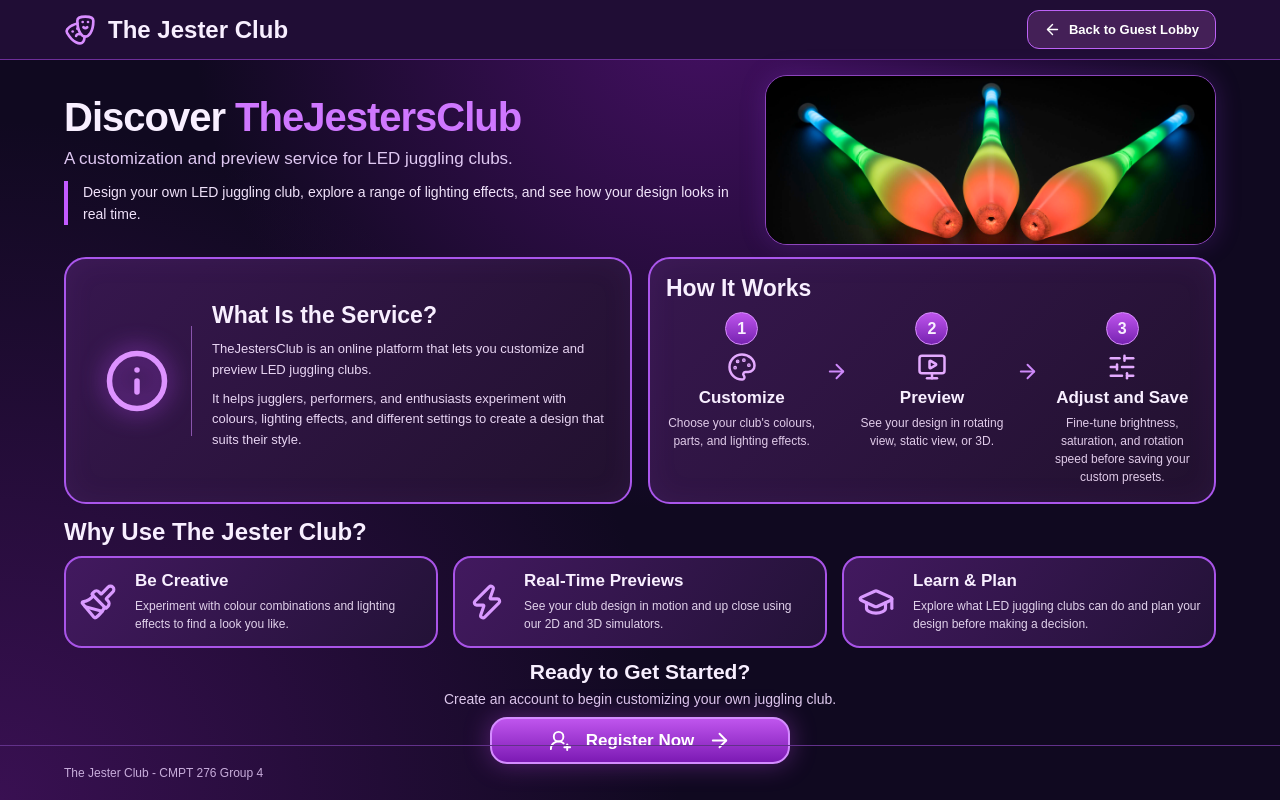
After one commit to Morgan-pinkshirt/cmpt276-group4-jugglingclub, a Spring Boot app: page /our-service in a window 1280 px wide. The commit adds this page. Run offline with Spring Boot 4, Linux system fonts and the light colour scheme; some libraries are stand-ins or nearby versions.

Commit message:
Add "our service" page as a feature for guest lobby

```diff
--- /dev/null
+++ b/src/main/java/com/cmpt276/jugglingclub/controllers/OurServiceController.java
@@ -0,0 +1,12 @@
+package com.cmpt276.jugglingclub.controllers;
+
+import org.springframework.stereotype.Controller;
+import org.springframework.web.bind.annotation.GetMapping;
+
+@Controller
+public class OurServiceController {
+    @GetMapping("/our-service")
+    public String ourService() {
+        return "roles/our-service";
+    }
+}
--- a/src/main/resources/application.properties
+++ b/src/main/resources/application.properties
@@ -15,3 +15,4 @@ spring.session.jdbc.initialize-schema=always
 spring.thymeleaf.check-template-location=false
 spring.jpa.open-in-view=false
 spring.main.lazy-initialization=true
+spring.thymeleaf.cache=false
--- /dev/null
+++ b/src/main/resources/static/css/our-service.css
@@ -0,0 +1,394 @@
+body.guest-page .service-lobby-card {
+    border-color: #aa5dea;
+    background: linear-gradient(145deg, #42205e, #211232);
+    box-shadow: 0 0 24px #8e37cc30;
+    color: white;
+}
+
+body.guest-page .service-card-image {
+    border: 1px solid #9551c7;
+    background: #1b102e;
+}
+
+body.guest-page .service-card-image img {
+    object-fit: cover;
+}
+
+body.guest-page .service-lobby-card h2 {
+    color: white;
+}
+
+body.guest-page .service-lobby-card p {
+    color: #e0cceb;
+}
+
+.service-card-features {
+    display: flex;
+    justify-content: center;
+    flex-wrap: wrap;
+    gap: 8px;
+    width: 100%;
+}
+
+.service-card-features span {
+    display: inline-flex;
+    align-items: center;
+    gap: 5px;
+    padding: 7px 9px;
+    border: 1px solid #9558ce;
+    border-radius: 9px;
+    background: #4a2b67;
+    color: #f4eaff;
+    font-size: 11px;
+    font-weight: 600;
+}
+
+.service-card-features svg {
+    width: 14px;
+    height: 14px;
+}
+
+body.guest-page .lobby-card .service-card-button {
+    gap: 8px;
+    background: linear-gradient(#a746e6, #7221b0);
+    border-color: #d18bff;
+    color: white;
+}
+
+.service-card-button svg {
+    width: 16px;
+    height: 16px;
+}
+
+body.guest-page .lobby-card .service-card-button:hover,
+.register-button:hover {
+    filter: brightness(1.13);
+}
+
+body.service-page {
+    height: 100vh;
+    min-height: 100vh;
+    margin: 0;
+    display: flex;
+    flex-direction: column;
+    color: #f8efff;
+    font-family: Arial, Helvetica, sans-serif;
+    background:
+        radial-gradient(circle at 55% 0%, #451064, transparent 48%),
+        radial-gradient(circle at 0% 100%, #391052, transparent 45%),
+        #100920;
+}
+
+.service-page *,
+.service-page *::before,
+.service-page *::after {
+    box-sizing: border-box;
+}
+
+.service-page a {
+    text-decoration: none;
+}
+
+.service-header,
+.service-footer {
+    display: flex;
+    justify-content: space-between;
+    align-items: center;
+    flex-shrink: 0;
+    gap: 12px;
+}
+
+.service-header {
+    padding: 10px 5%;
+    border-bottom: 1px solid #6e2e9a;
+    background: #200d35;
+}
+
+.service-brand {
+    display: flex;
+    align-items: center;
+    gap: 12px;
+    font-size: 24px;
+    font-weight: bold;
+}
+
+.service-brand svg {
+    width: 32px;
+    height: 32px;
+    color: #d88dff;
+}
+
+.service-back,
+.register-button {
+    display: inline-flex;
+    align-items: center;
+    justify-content: center;
+    color: white;
+    font-weight: bold;
+}
+
+.service-back {
+    gap: 8px;
+    padding: 10px 16px;
+    border: 1px solid #bd62f7;
+    border-radius: 12px;
+    background: #442057;
+    font-size: 13px;
+}
+
+.service-back:hover {
+    background: #68318a;
+}
+
+.service-back svg {
+    width: 17px;
+    height: 17px;
+}
+
+.service-footer {
+    text-align: center;
+    padding: 8px 5%;
+    border-top: 1px solid #62318a;
+    color: #c8addb;
+    font-size: 12px;
+}
+
+.service-main {
+    width: 90%;
+    max-width: 1450px;
+    margin: 0 auto;
+    padding: 15px 0;
+    flex: 1;
+    min-height: 0;
+    display: flex;
+    flex-direction: column;
+    justify-content: space-evenly;
+}
+
+.service-hero {
+    display: grid;
+    grid-template-columns: 1.2fr 0.8fr;
+    align-items: center;
+    gap: 25px;
+    margin-bottom: 12px;
+}
+
+.service-hero h1 {
+    margin: 0 0 10px;
+    font-size: 40px;
+    line-height: 1.1;
+    letter-spacing: -1px;
+}
+
+.service-hero h1 span {
+    color: #cf77ff;
+}
+
+.service-subtitle {
+    margin: 0 0 12px;
+    color: #dfc8f2;
+    font-size: 17px;
+}
+
+.service-description {
+    max-width: 680px;
+    margin: 0;
+    padding-left: 15px;
+    border-left: 4px solid #c25aff;
+    color: #f0e2fa;
+    font-size: 14px;
+    line-height: 1.6;
+}
+
+.service-hero-image {
+    height: 170px;
+    overflow: hidden;
+    border: 1px solid #8d45bc;
+    border-radius: 22px;
+    background: #28113e;
+    box-shadow: 0 0 25px #8b32d740;
+}
+
+.service-hero-image img {
+    width: 100%;
+    height: 100%;
+    object-fit: cover;
+}
+
+.service-top-grid {
+    display: grid;
+    grid-template-columns: repeat(2, minmax(0, 1fr));
+    gap: 16px;
+}
+
+.service-panel {
+    min-width: 0;
+    padding: 16px;
+    border: 2px solid #aa56ec;
+    border-radius: 22px;
+    background: linear-gradient(135deg, #37174f, #21112e);
+    box-shadow: inset 0 0 30px #9d45d715;
+}
+
+.service-panel h2 {
+    margin: 0 0 10px;
+    font-size: 23px;
+}
+
+.about-panel {
+    display: flex;
+    align-items: center;
+    gap: 20px;
+}
+
+.about-icon {
+    display: grid;
+    place-items: center;
+    flex-shrink: 0;
+    width: 110px;
+    height: 110px;
+    border-right: 1px solid #8954ac;
+    color: #dd93ff;
+}
+
+.about-icon svg {
+    width: 66px;
+    height: 66px;
+    filter: drop-shadow(0 0 12px #b247ed);
+}
+
+.about-text p {
+    margin: 0 0 8px;
+    color: #e8d5f3;
+    font-size: 13px;
+    line-height: 1.6;
+}
+
+.service-steps {
+    display: flex;
+    justify-content: space-between;
+    align-items: flex-start;
+    gap: 8px;
+}
+
+.service-step {
+    flex: 1;
+    min-width: 0;
+    text-align: center;
+}
+
+.step-number {
+    display: grid;
+    place-items: center;
+    width: 33px;
+    height: 33px;
+    margin: 0 auto 7px;
+    border: 1px solid #d98eff;
+    border-radius: 50%;
+    background: linear-gradient(#be54ed, #7723b1);
+    font-size: 16px;
+    font-weight: bold;
+}
+
+.service-step > svg {
+    display: block;
+    width: 30px;
+    height: 30px;
+    margin: 0 auto 6px;
+    color: #e4aaff;
+}
+
+.service-step h3,
+.benefit-card h3 {
+    margin: 0 0 6px;
+    font-size: 17px;
+}
+
+.service-step p,
+.benefit-card p {
+    margin: 0;
+    font-size: 12px;
+    line-height: 1.5;
+}
+
+.service-step p {
+    color: #e0cbe9;
+}
+
+.step-arrow {
+    padding-top: 48px;
+    color: #ce89fa;
+}
+
+.step-arrow svg {
+    width: 23px;
+    height: 23px;
+}
+
+.service-benefits {
+    margin-top: 14px;
+}
+
+.service-benefits h2 {
+    margin: 0 0 10px;
+    font-size: 24px;
+}
+
+.benefits-grid {
+    display: grid;
+    grid-template-columns: repeat(3, minmax(0, 1fr));
+    gap: 15px;
+}
+
+.benefit-card {
+    display: flex;
+    align-items: center;
+    gap: 18px;
+    padding: 13px;
+    border: 2px solid #a954e8;
+    border-radius: 18px;
+    background: linear-gradient(125deg, #42195f, #231237);
+}
+
+.benefit-card > svg {
+    flex-shrink: 0;
+    width: 38px;
+    height: 38px;
+    color: #d99aff;
+}
+
+.benefit-card p {
+    color: #e1d2eb;
+}
+
+.service-register {
+    padding: 12px 0 5px;
+    text-align: center;
+}
+
+.service-register h2 {
+    margin: 0 0 7px;
+    font-size: 21px;
+}
+
+.service-register p {
+    margin: 0 0 10px;
+    color: #dec9ed;
+    font-size: 14px;
+}
+
+.register-button {
+    gap: 14px;
+    min-width: 300px;
+    padding: 10px 24px;
+    border: 2px solid #d48cff;
+    border-radius: 17px;
+    background: linear-gradient(#bf55ed, #7c1ab4);
+    box-shadow: 0 0 26px #b347df66;
+    font-size: 17px;
+}
+
+.register-button svg {
+    width: 23px;
+    height: 23px;
+}
--- a/src/main/resources/templates/fragments/lobby.html
+++ b/src/main/resources/templates/fragments/lobby.html
@@ -27,10 +27,10 @@
             </a>
             <a class="lobby-nav-link"
                 th:if="${role == 'guest'}"
-                th:href="@{/no-presets.html}">
-                <i data-lucide="layout-grid"
+                th:href="@{/our-service}">
+                <i data-lucide="info"
                 aria-hidden="true"></i>
-                <span>Presets</span>
+                <span>Our Service</span>
             </a>
             <a class="lobby-nav-link"
                 th:if="${role == 'guest'}"
--- /dev/null
+++ b/src/main/resources/templates/roles/our-service.html
@@ -0,0 +1,168 @@
+<!DOCTYPE html>
+<html lang="en" xmlns:th="http://www.thymeleaf.org">
+<head>
+    <meta charset="UTF-8">
+    <meta name="viewport" content="width=device-width, initial-scale=1.0">
+    <title>Our Service | TheJestersClub</title>
+    <link rel="stylesheet" th:href="@{/css/our-service.css}">
+    <script src="https://unpkg.com/lucide@0.468.0/dist/umd/lucide.min.js"defer></script>
+</head>
+<body class="service-page">
+    <header class="service-header">
+        <div class="service-brand">
+            <i data-lucide="drama"></i>
+            <span>The Jester Club</span>
+        </div>
+        <a class="service-back" th:href="@{/home}">
+            <i data-lucide="arrow-left"></i>
+            Back to Guest Lobby
+        </a>
+    </header>
+    <main class="service-main">
+        <section class="service-hero">
+            <div class="service-hero-text">
+                <h1>
+                    Discover
+                    <span>TheJestersClub</span>
+                </h1>
+                <p class="service-subtitle">
+                    A customization and preview service
+                    for LED juggling clubs.
+                </p>
+                <p class="service-description">
+                    Design your own LED juggling club,
+                    explore a range of lighting effects,
+                    and see how your design looks in
+                    real time.
+                </p>
+            </div>
+            <div class="service-hero-image">
+                <img
+                    th:src="@{/img/guest/led-clubs.jpg}"
+                    alt="Colourful LED juggling clubs">
+            </div>
+        </section>
+        <div class="service-top-grid">
+            <section class="service-panel about-panel">
+                <div class="about-icon">
+                    <i data-lucide="info"></i>
+                </div>
+                <div class="about-text">
+                    <h2>What Is the Service?</h2>
+                    <p>
+                        TheJestersClub is an online platform
+                        that lets you customize and preview
+                        LED juggling clubs.
+                    </p>
+                    <p>
+                        It helps jugglers, performers, and
+                        enthusiasts experiment with colours,
+                        lighting effects, and different
+                        settings to create a design that
+                        suits their style.
+                    </p>
+                </div>
+            </section>
+            <section class="service-panel steps-panel">
+                <h2>How It Works</h2>
+                <div class="service-steps">
+                    <div class="service-step">
+                        <span class="step-number">1</span>
+                        <i data-lucide="palette"></i>
+                        <h3>Customize</h3>
+                        <p>
+                            Choose your club's colours,
+                            parts, and lighting effects.
+                        </p>
+                    </div>
+                    <div class="step-arrow">
+                        <i data-lucide="arrow-right"></i>
+                    </div>
+                    <div class="service-step">
+                        <span class="step-number">2</span>
+                        <i data-lucide="monitor-play"></i>
+                        <h3>Preview</h3>
+                        <p>
+                            See your design in rotating
+                            view, static view, or 3D.
+                        </p>
+                    </div>
+                    <div class="step-arrow">
+                        <i data-lucide="arrow-right"></i>
+                    </div>
+                    <div class="service-step">
+                        <span class="step-number">3</span>
+                        <i data-lucide="sliders-horizontal"></i>
+                        <h3>Adjust and Save</h3>
+                        <p>
+                            Fine-tune brightness,
+                            saturation, and rotation speed before
+                            saving your custom presets.
+                        </p>
+                    </div>
+                </div>
+            </section>
+        </div>
+        <section class="service-benefits">
+            <h2>Why Use The Jester Club?</h2>
+            <div class="benefits-grid">
+                <div class="benefit-card">
+                    <i data-lucide="paintbrush"></i>
+                    <div>
+                        <h3>Be Creative</h3>
+                        <p>
+                            Experiment with colour
+                            combinations and lighting
+                            effects to find a look you like.
+                        </p>
+                    </div>
+                </div>
+                <div class="benefit-card">
+                    <i data-lucide="zap"></i>
+                    <div>
+                        <h3>Real-Time Previews</h3>
+                        <p>
+                            See your club design in motion
+                            and up close using our 2D and 3D
+                            simulators.
+                        </p>
+                    </div>
+                </div>
+                <div class="benefit-card">
+                    <i data-lucide="graduation-cap"></i>
+                    <div>
+                        <h3>Learn & Plan</h3>
+                        <p>
+                            Explore what LED juggling clubs
+                            can do and plan your design
+                            before making a decision.
+                        </p>
+                    </div>
+                </div>
+            </div>
+        </section>
+        <section class="service-register">
+            <h2>Ready to Get Started?</h2>
+            <p>
+                Create an account to begin customizing
+                your own juggling club.
+            </p>
+            <a class="register-button" th:href="@{/userregister}">
+                <i data-lucide="user-round-plus"></i>
+                Register Now
+                <i data-lucide="arrow-right"></i>
+            </a>
+        </section>
+    </main>
+    <footer class="service-footer">
+        <p>The Jester Club - CMPT 276 Group 4</p>
+    </footer>
+    <script>
+        document.addEventListener("DOMContentLoaded", function () {
+            if (window.lucide) {
+                lucide.createIcons();
+            }
+        });
+    </script>
+</body>
+</html>
```
Also changed, not shown: src/main/resources/templates/roles/guest.html (+11 -9 lines), src/main/resources/static/img/guest/jesters.webp (added).
